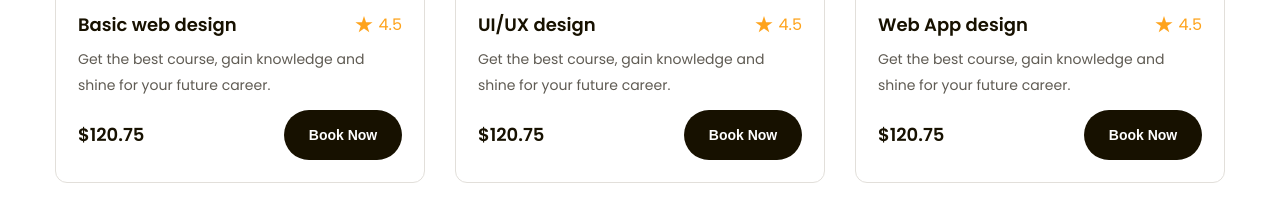
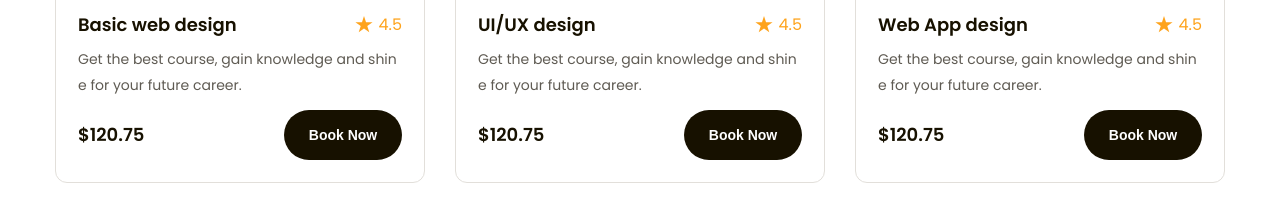
Before and after one commit to luannguyenthanh11801/f8-02, a plain HTML site: page index.html in a window 1280 px wide. Shown: the part 1565-1787 px from the top of the page. Drawn offline with Linux system fonts and the light colour scheme.

Commit message:
Popular #3

```diff
--- a/assets/css/style.css
+++ b/assets/css/style.css
@@ -61,6 +61,21 @@ a {
     max-width: calc(100% - 48px);
     margin-left: auto;
     margin-right: auto;
+}
+
+.line-clamp {
+    display: -webkit-box;
+    -webkit-line-clamp: var(--line-clamp, 1);
+    -webkit-box-orient: vertical;
+    overflow: hidden;
+}
+
+.line-clamp.line_2 {
+    --line-clamp: 2;
+}
+
+.break-all {
+    word-break: break-all;
 }
 
 /* Header */
@@ -348,6 +363,7 @@ a {
 }
 
 .popular .course-item .title a {
+    padding-right: 6px;
     color: #171100;
     font-size: 1.8rem;
     font-weight: 600;
--- a/index.html
+++ b/index.html
@@ -202,7 +202,12 @@
                             <div class="info">
                                 <div class="head">
                                     <h3 class="title">
-                                        <a href="#!">Basic web design</a>
+                                        <a
+                                            href="#!"
+                                            class="line-clamp break-all"
+                                        >
+                                            Basic web design
+                                        </a>
                                     </h3>
                                     <div class="rating">
                                         <img
@@ -213,7 +218,7 @@
                                         <span class="value">4.5</span>
                                     </div>
                                 </div>
-                                <p class="desc">
+                                <p class="desc line-clamp line_2 break-all">
                                     Get the best course, gain knowledge and
                                     shine for your future career.
                                 </p>
@@ -238,7 +243,12 @@
                             <div class="info">
                                 <div class="head">
                                     <h3 class="title">
-                                        <a href="#!">UI/UX design</a>
+                                        <a
+                                            href="#!"
+                                            class="line-clamp break-all"
+                                        >
+                                            UI/UX design
+                                        </a>
                                     </h3>
                                     <div class="rating">
                                         <img
@@ -249,7 +259,7 @@
                                         <span class="value">4.5</span>
                                     </div>
                                 </div>
-                                <p class="desc">
+                                <p class="desc line-clamp line_2 break-all">
                                     Get the best course, gain knowledge and
                                     shine for your future career.
                                 </p>
@@ -274,7 +284,12 @@
                             <div class="info">
                                 <div class="head">
                                     <h3 class="title">
-                                        <a href="#!">Web App design</a>
+                                        <a
+                                            href="#!"
+                                            class="line-clamp break-all"
+                                        >
+                                            Web App design
+                                        </a>
                                     </h3>
                                     <div class="rating">
                                         <img
@@ -285,7 +300,7 @@
                                         <span class="value">4.5</span>
                                     </div>
                                 </div>
-                                <p class="desc">
+                                <p class="desc line-clamp line_2 break-all">
                                     Get the best course, gain knowledge and
                                     shine for your future career.
                                 </p>
```
